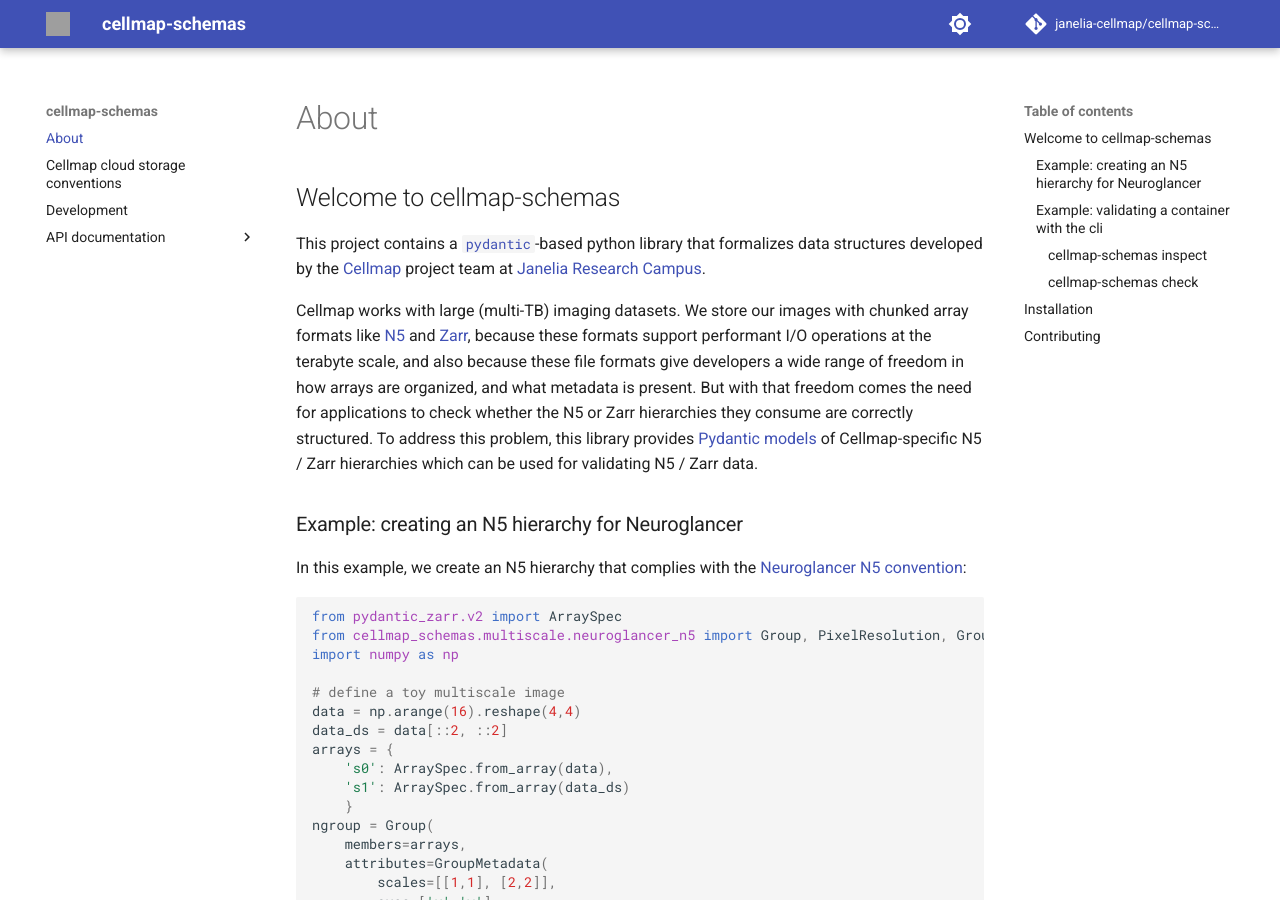
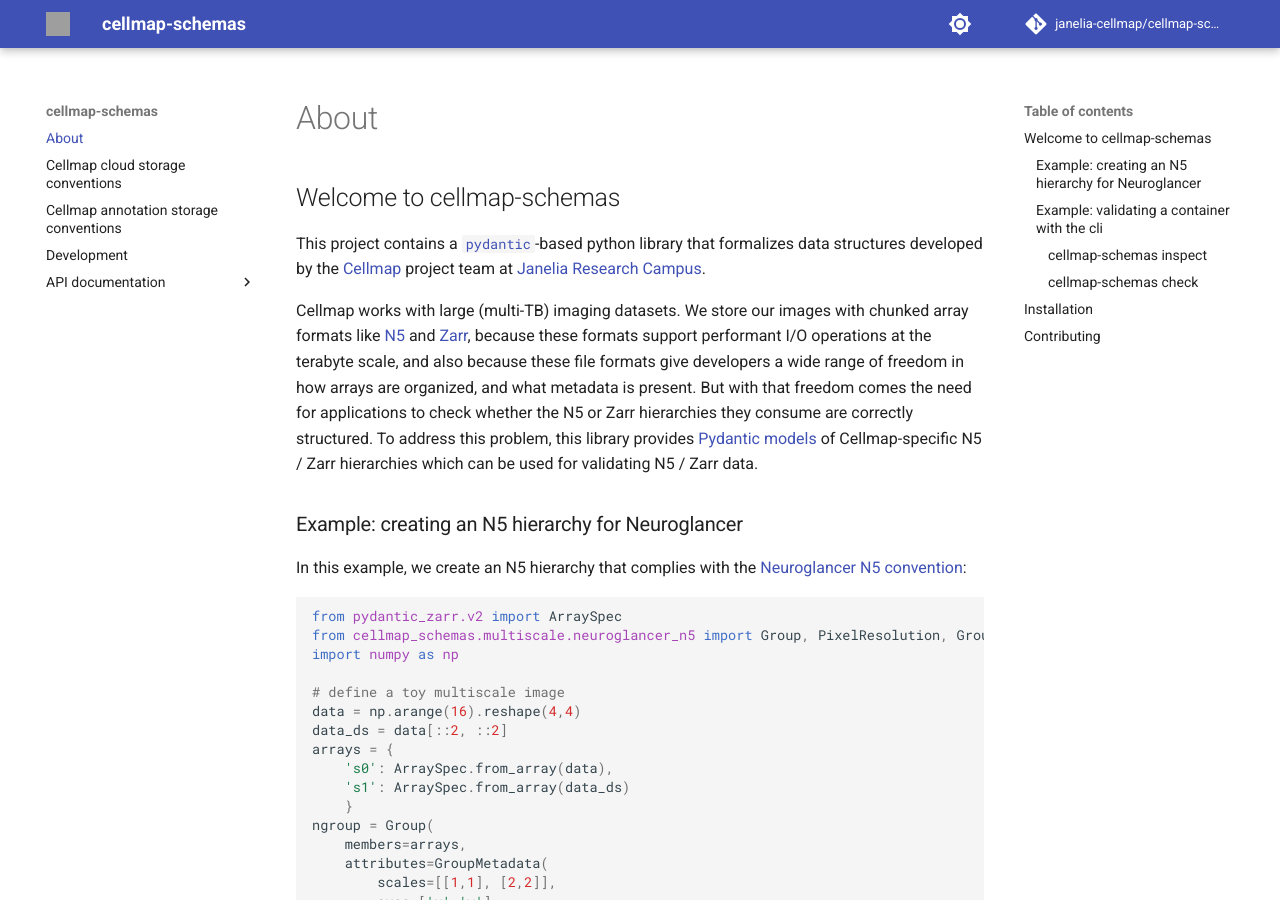
Before and after one commit to janelia-cellmap/cellmap-schemas, an MkDocs documentation site: the page built from docs/index.md, in a window 1280 px wide and 900 px high. Built offline with MkDocs 1.6.1 and Material for MkDocs 9.7.7, drawn with Linux system fonts in a browser that asks for light colours; comment, search, counter and statistics services are not loaded; grey boxes are pictures that could not be loaded.

Commit message:
docs: add route to annotation docs

```diff
--- a/mkdocs.yml
+++ b/mkdocs.yml
@@ -33,6 +33,7 @@ theme:
 nav:
     - About: index.md
     - Cellmap cloud storage conventions: cellmap-conventions/s3-overview.md
+    - Cellmap annotation storage conventions: cellmap-conventions/annotation.md
     - Development: development.md
     - API documentation:
       - multiscale image hierarchies:
```
